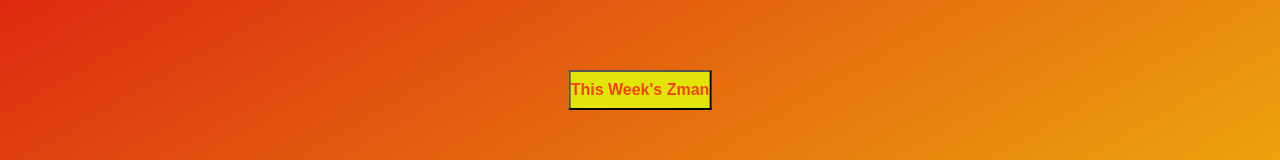
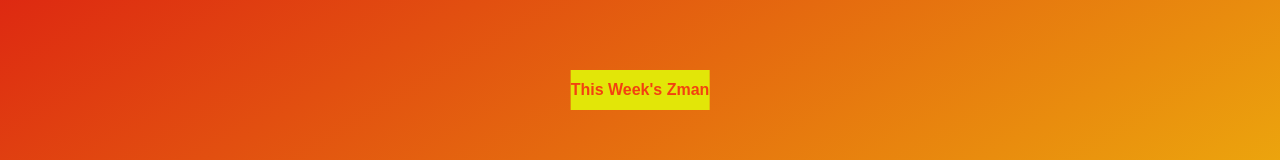
Before and after one commit to DanielWsk/sunsetZman, a plain HTML site: page index.html in a window 1280 px wide. Shown: the part 170-330 px from the top of the page. Drawn offline with Linux system fonts and the light colour scheme.

Commit message:
Update style.css
Removed the border on the button

```diff
--- a/style.css
+++ b/style.css
@@ -39,6 +39,10 @@
 
 div button {
     min-height: 5vh;
+    padding: 0;
+    border: none;
+    outline:none;
+    background: none;
     display: flex;
     justify-content: center;
     font-size: 16px;
```
